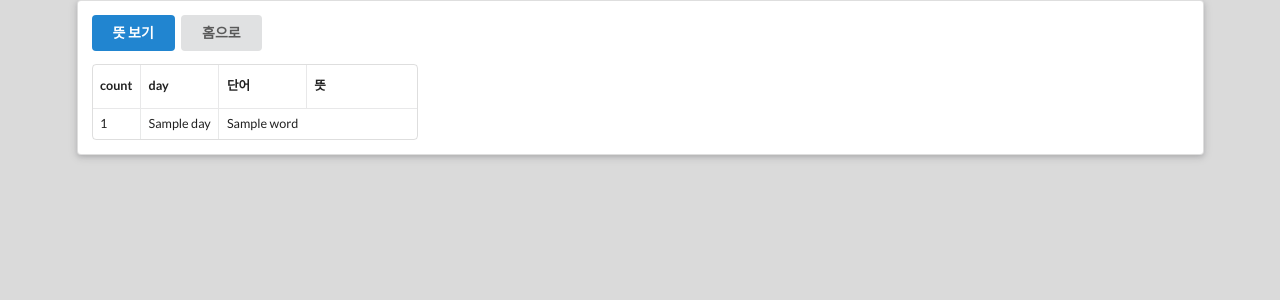
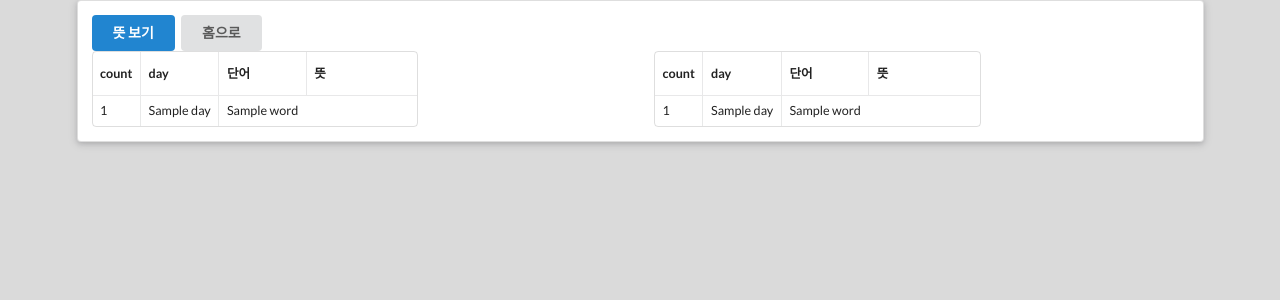
Before and after one commit to recall2300/word, a Django app: template templates/test_paper.html in a window 1280 px wide. Shown: the top 300 px of the page. Run offline with Django 3.2, Linux system fonts and the light colour scheme; the template is opened without the code that fills it: most values are stand-ins (such as "Sample title", 1, 10 or a date in 2020).

Commit message:
add ui grid

```diff
--- a/dangi/views.py
+++ b/dangi/views.py
@@ -23,7 +23,10 @@ def show_test_paper(request):
         last = int(request.POST.get('last'))
         word_count = int(request.POST.get('word_count'))
         word_list = Vocabulary.objects.filter(day__gte=first).filter(day__lte=last).order_by('?')[:word_count]
-        return render(request, 'test_paper.html', {'word_list': word_list})
+        list_length = len(word_list)
+        word_list1 = word_list[:int(list_length/2)]
+        word_list2 = word_list[int(list_length/2):]
+        return render(request, 'test_paper.html', {'word_list1': word_list1, 'word_list2':word_list2})
     else:
         return HttpResponseRedirect('/')
 
--- a/templates/test_paper.html
+++ b/templates/test_paper.html
@@ -7,6 +7,8 @@
         <div class="ui raised middle segment">
             <div class="ui button blue show-def">뜻 보기</div>
             <a class="ui button" href="/">홈으로</a>
+            <div class="ui grid">
+                <div class="eight wide column">
                     <table class="ui very compact small basic collapsing celled table">
                         <thead>
                         <tr>
@@ -17,7 +19,29 @@
                         </tr>
                         </thead>
                         <tbody>
-                {% for word in word_list %}
+                        {% for word in word_list1 %}
+                            <tr>
+                                <td>{{ forloop.counter }}</td>
+                                <td>{{ word.day }}</td>
+                                <td>{{ word.word }}</td>
+                                <td class='td-def'>{{ word.definition }}</td>
+                            </tr>
+                        {% endfor %}
+                        </tbody>
+                    </table>
+                </div>
+                <div class="eight wide column">
+                    <table class="ui very compact small basic collapsing celled table">
+                        <thead>
+                        <tr>
+                            <th>count</th>
+                            <th>day</th>
+                            <th>단어</th>
+                            <th>뜻</th>
+                        </tr>
+                        </thead>
+                        <tbody>
+                        {% for word in word_list2 %}
                             <tr>
                                 <td>{{ forloop.counter }}</td>
                                 <td>{{ word.day }}</td>
@@ -29,4 +53,6 @@
                     </table>
                 </div>
             </div>
+        </div>
+    </div>
 {% endblock %}
```
Lines whose indentation alone changed are shown as unchanged.
